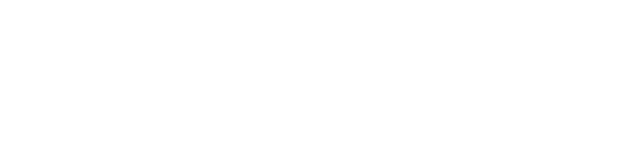
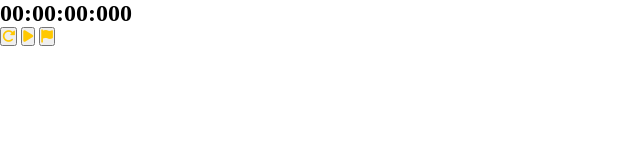
Before and after one commit to anderdev-GitHub/app-web-cronometro-online, a plain HTML site: page index.html in a window 1280 px wide. Shown: the whole page, without its empty margins (0-640 px from the left). Drawn offline with Linux system fonts and the light colour scheme.

Commit message:
estrutura da page pronta

```diff
--- a/index.html
+++ b/index.html
@@ -6,8 +6,29 @@
     <title>Cronômetro Online │ Flash</title>
     <link rel="shortcut icon" href="assets/favicon-anderdev-cinza-verde.ico">
     <link rel="stylesheet" href="style.css">
+    <link rel="stylesheet" href="https://cdnjs.cloudflare.com/ajax/libs/font-awesome/6.4.2/css/all.min.css" integrity="sha512-z3gLpd7yknf1YoNbCzqRKc4qyor8gaKU1qmn+CShxbuBusANI9QpRohGBreCFkKxLhei6S9CQXFEbbKuqLg0DA==" crossorigin="anonymous" referrerpolicy="no-referrer" />
 <body>
+    <main id="stopwatch">
+        <h2 id="timer">
+            00:00:00:000
+        </h2>
 
+        <div id="actions">
+            <button id="reset">
+                <i class="fa-solid fa-rotate-right" style="color: #ffc800;"></i>
+            </button>
+
+            <button id="power" action="start">
+                <i class="fa-solid fa-play" style="color: #ffc800;"></i>
+            </button>
+
+            <button id="mark">
+                <i class="fa-solid fa-flag" style="color: #ffc800;"></i>
+            </button>
+        </div>
+    </main>
+
+    <div id="marks-list"></div>
 
     <script src="script.js"></script>
 </body>
```
